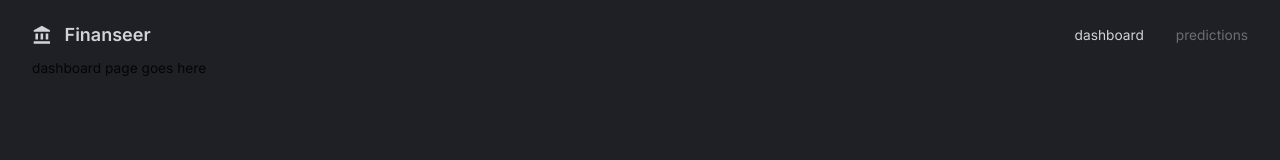
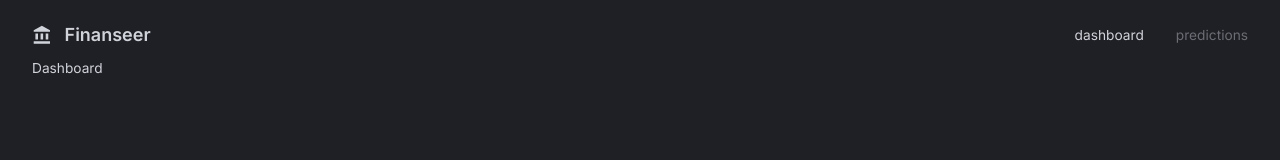
Before and after one commit to markohautala/MERN-finance-bank-app, a React (Vite) app in the folder client/: page / in a window 1280 px wide. Shown: the top 160 px of the page. Built offline with nearby package versions, Linux system fonts and the light colour scheme.

Commit message:
Refactor routes in App.tsx and add Dashboard component

```diff
--- a/client/src/App.tsx
+++ b/client/src/App.tsx
@@ -4,6 +4,7 @@
 import { themeSettings } from "./theme";
 import { BrowserRouter, Route, Routes } from "react-router-dom";
 import Navbar from "@/scenes/navbar";
+import Dashboard from "@/scenes/dashboard";
 
 function App() {
   const theme = useMemo(() => createTheme(themeSettings), [])
@@ -14,7 +15,7 @@
         <Box width="100%" height="100%" padding="1rem 2rem 4rem 2rem">
           <Navbar></Navbar>
           <Routes>
-            <Route path="/" element={<div>dashboard page goes here</div>} />
+            <Route path="/" element={<Dashboard />} />
             <Route path="/predictions" element={<div>predictions page goes here</div>} />
           </Routes>
         </Box> {/* the rest of the app goes here */}
--- /dev/null
+++ b/client/src/scenes/dashboard/index.tsx
@@ -0,0 +1,12 @@
+import { Box, useTheme } from '@mui/material'
+
+type Props = {}
+
+const Dashboard = (props: Props) => {
+  const { palette } = useTheme()
+  return (
+    <Box color={palette.grey[300]}>Dashboard</Box>
+  )
+}
+Box
+export default Dashboard
```
